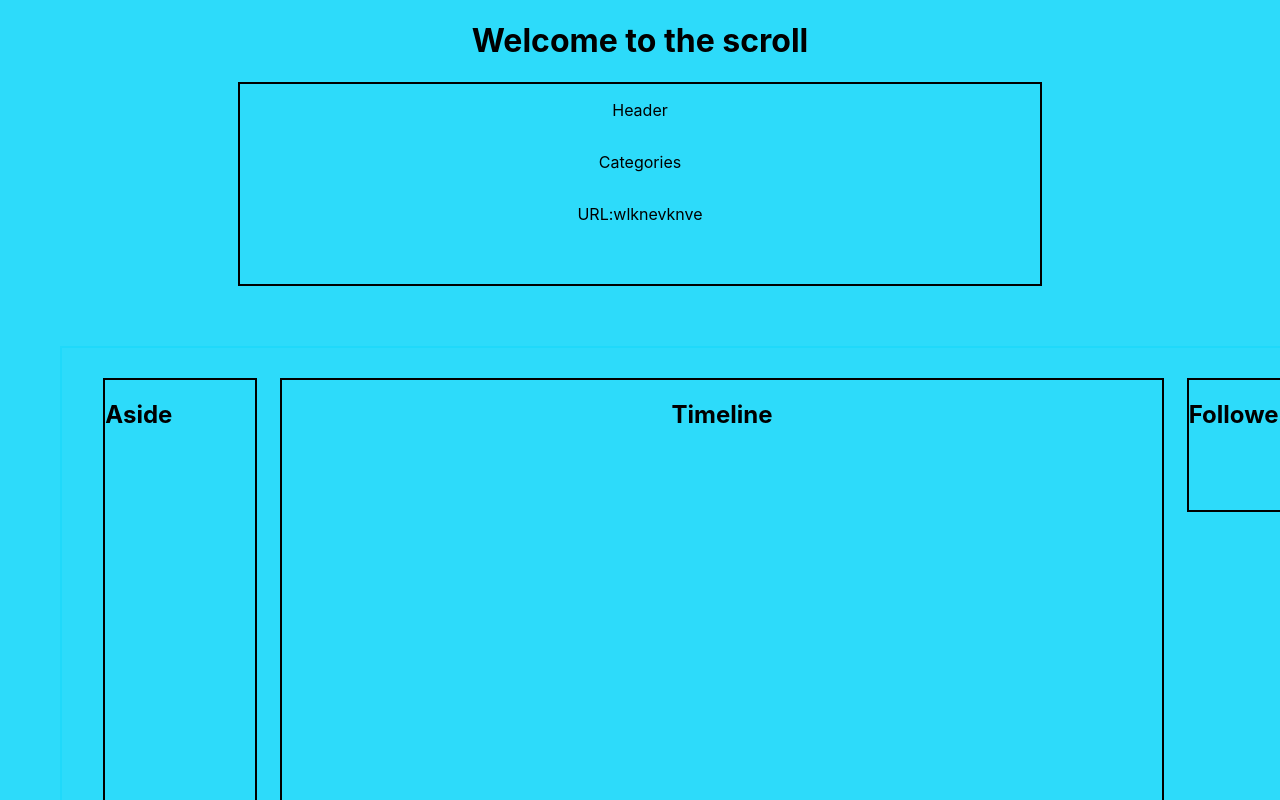
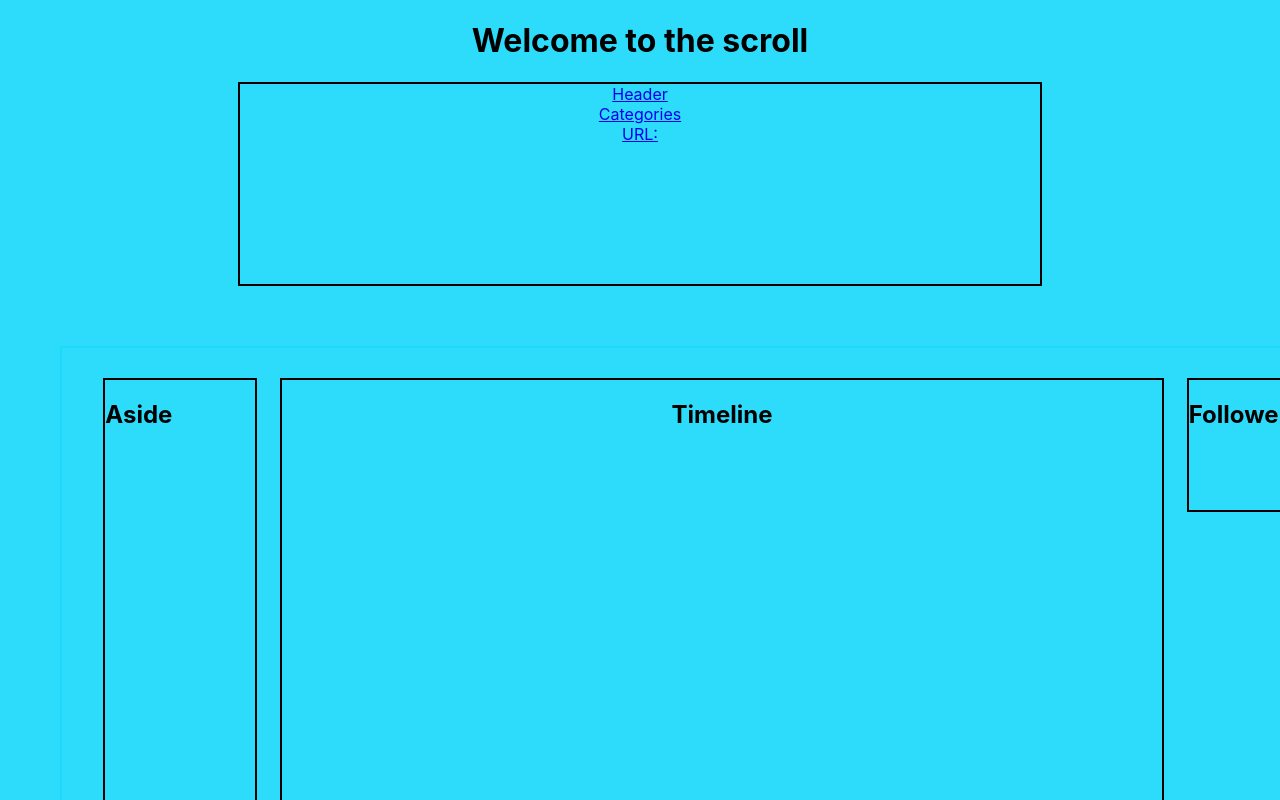
Before and after one commit to justinallenshade/The-Scroll-Front-End, a React (Create React App) app: page /post in a window 1280 px wide. Shown: the top 800 px of the page. Built offline with nearby package versions, Linux system fonts and the light colour scheme.

Commit message:
added links to navbar

```diff
--- a/src/Components/Home.jsx
+++ b/src/Components/Home.jsx
@@ -4,9 +4,9 @@ export default function Home(props) {
     return (
         <div>
             <div id="nav-bar">
-                <p>Header</p>
-                <p>Categories</p>
-                <p>URL:wlknevknve</p>
+                <a href="#">Header</a>
+                <a href="#">Categories</a>
+                <a href="#">URL:</a>
             </div>
 
             <div id="Main-container">
```
